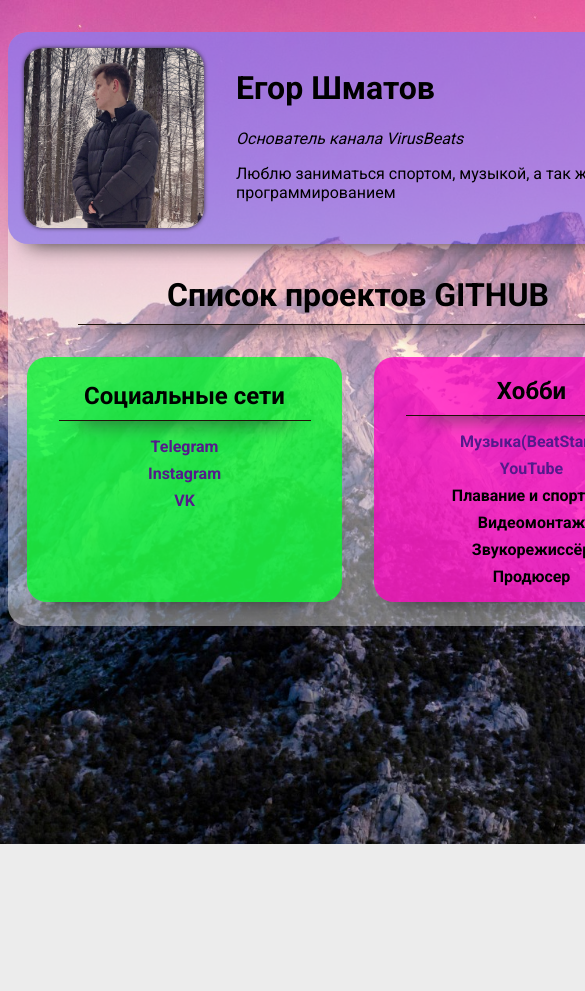
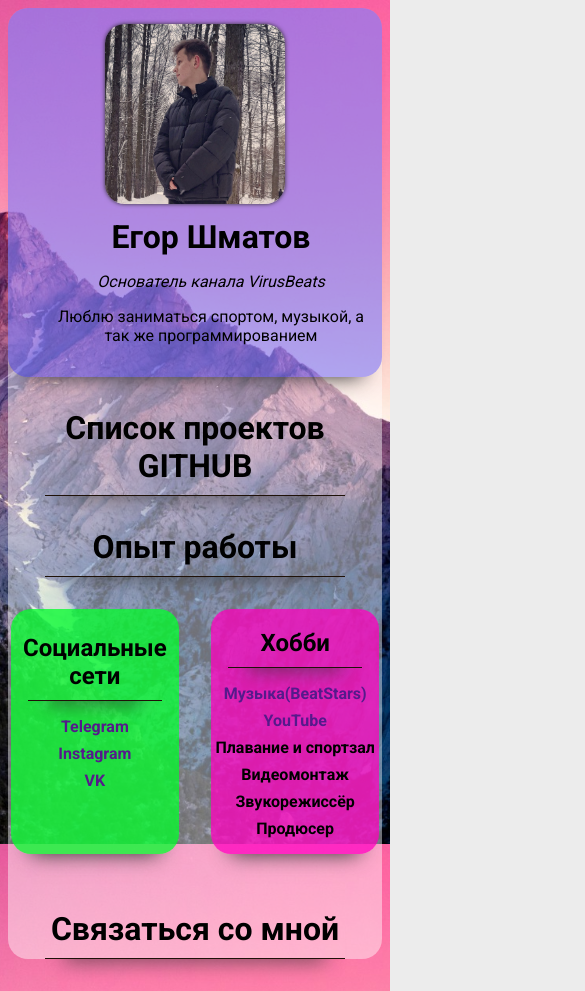
Before and after one commit to YNGPrenty/My-CV, a website: page index.html in a window 390 px wide. Shown: the top 991 px of the page, 585 px wide, since content can reach past the window. Before the commit the page ends 844 px from the top, so only its background shows below. Drawn offline with Linux system fonts and the light colour scheme.

Commit message:
Changes 4

```diff
--- a/index.html
+++ b/index.html
@@ -17,6 +17,10 @@
       </div>
       <div class="git">
         <h1>Список проектов GITHUB</h1>
+        <hr>
+      </div>
+      <div class="git">
+        <h1>Опыт работы</h1>
         <hr>
       </div>
 
@@ -55,6 +59,11 @@
             <li>Продюсер</li>
           </ol>
         </div>
+
+      </div>
+      <div class="git">
+        <h1>Связаться со мной</h1>
+        <hr>
       </div>
     </div>
   </body>
--- a/styles.css
+++ b/styles.css
@@ -19,7 +19,6 @@ body {
 .container {
   width: 700px;
   margin: auto;
-  margin-top: 2rem;
   background-color: rgba(255, 255, 255, 0.438);
   border-radius: 20px;
 }
@@ -32,8 +31,22 @@ body {
   box-shadow: 0 20px 20px -20px #333;
 }
 
+@media (max-width: 700px) {
+  .container{
+    width: 100%;
+  }
+  .myinfo {
+    text-align: center;
+    display: block;
+  }
+}
+
 .myinfo-text {
   margin-left: 2rem;
+}
+.myinfo-text h1 {
+  margin-top: 10px;
+  margin-bottom: 15px;
 }
 
 .git {
```
